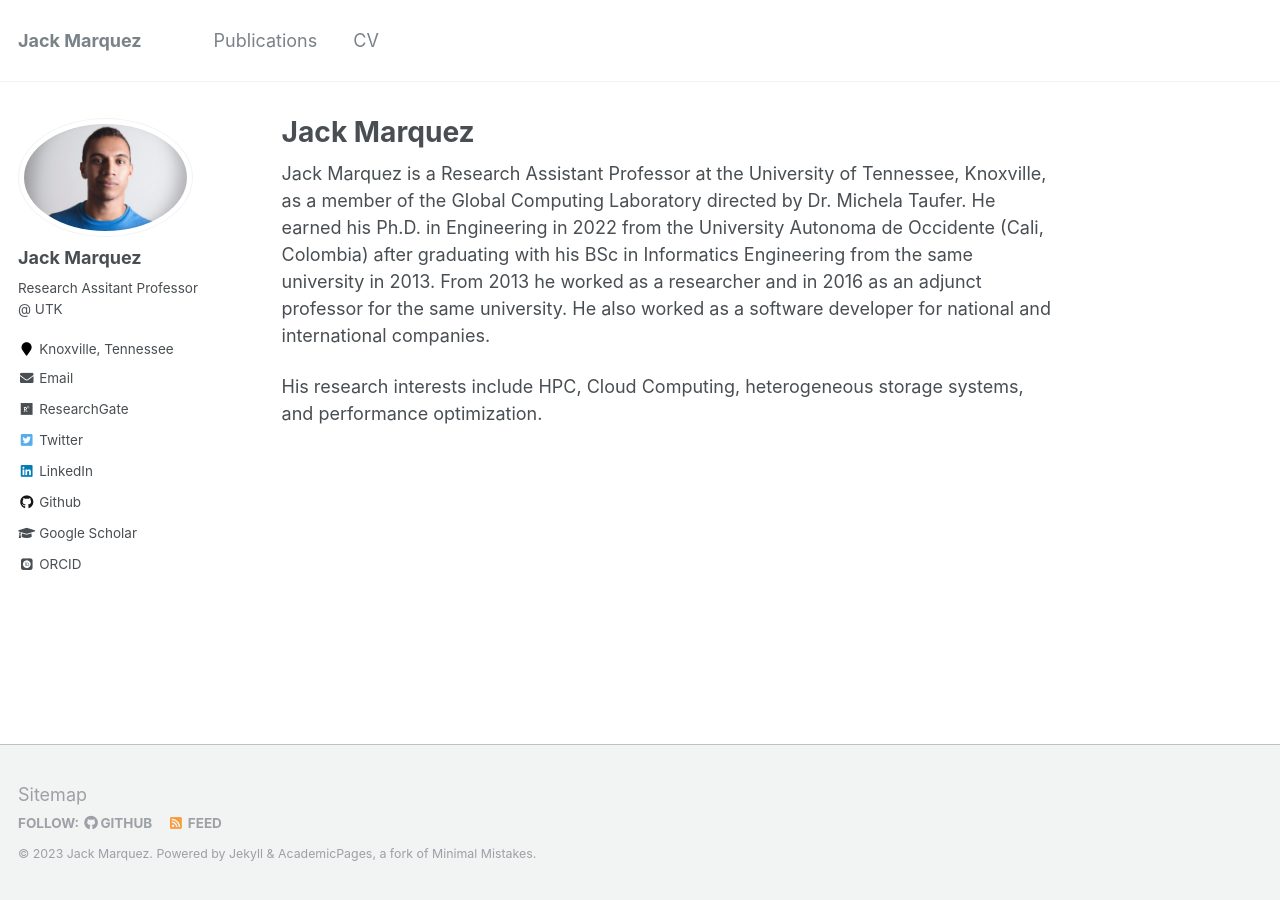
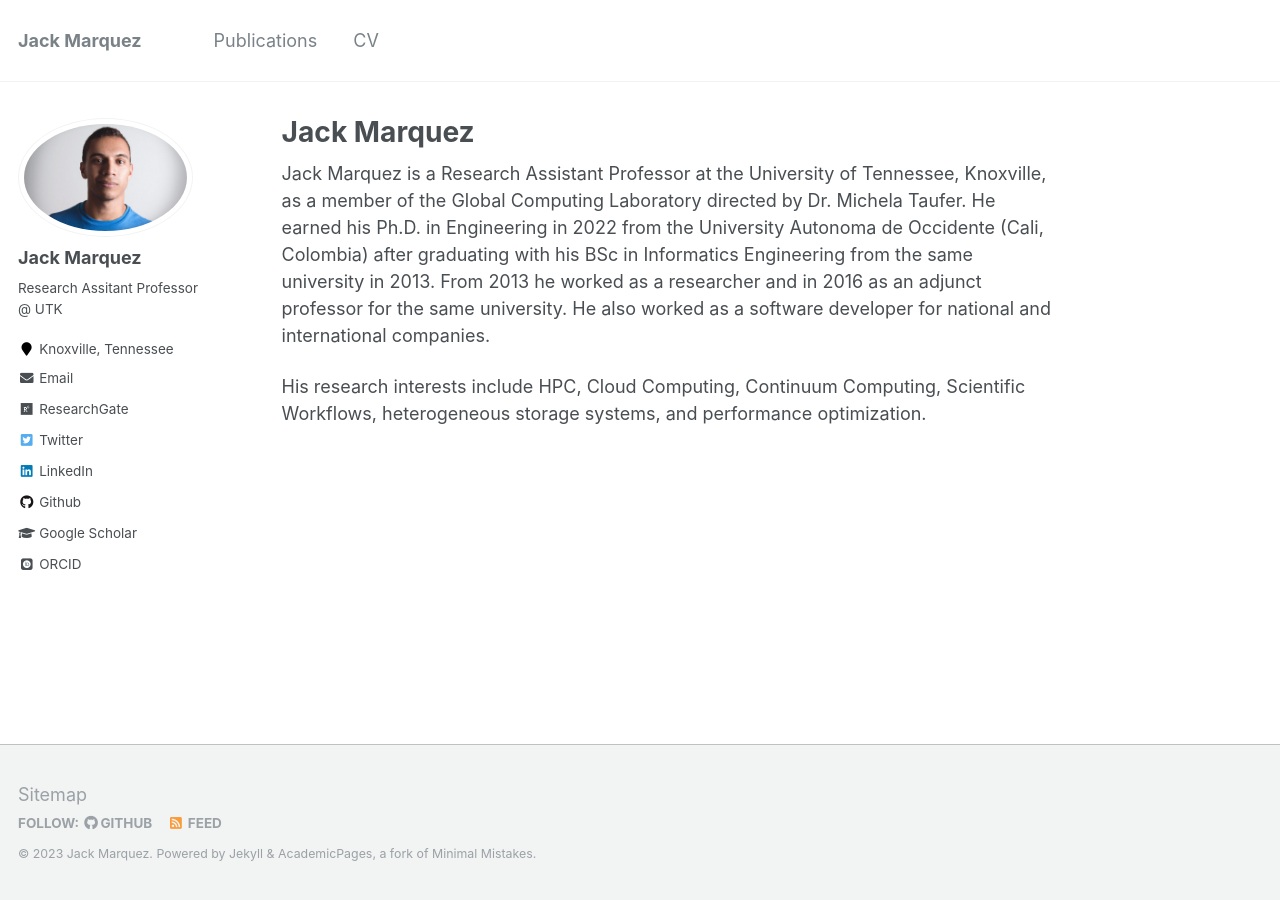
Before and after one commit to jackdmarquez/jackdmarquez.github.io, a Jekyll site: the page built from _pages/about.md, in a window 1280 px wide. Built offline with Jekyll 4.4.1, drawn with Linux system fonts in a browser that asks for light colours; some web fonts are replaced.

Commit message:
Updating research interests

```diff
--- a/_pages/about.md
+++ b/_pages/about.md
@@ -10,7 +10,7 @@ redirect_from:
 
 Jack Marquez is a Research Assistant Professor at the University of Tennessee, Knoxville, as a member of the Global Computing Laboratory directed by Dr. Michela Taufer. He earned his Ph.D. in Engineering in 2022 from the University Autonoma de Occidente (Cali, Colombia) after graduating with his BSc in Informatics Engineering from the same university in 2013. From 2013 he worked as a researcher and in 2016 as an adjunct professor for the same university. He also worked as a software developer for national and international companies.
 
-His research interests include HPC, Cloud Computing, heterogeneous storage systems, and performance optimization.
+His research interests include HPC, Cloud Computing, Continuum Computing, Scientific Workflows, heterogeneous storage systems, and performance optimization.
 
 
 <!-- This is the front page of a website that is powered by the [academicpages template](https://github.com/academicpages/academicpages.github.io) and hosted on GitHub pages. [GitHub pages](https://pages.github.com) is a free service in which websites are built and hosted from code and data stored in a GitHub repository, automatically updating when a new commit is made to the respository. This template was forked from the [Minimal Mistakes Jekyll Theme](https://mmistakes.github.io/minimal-mistakes/) created by Michael Rose, and then extended to support the kinds of content that academics have: publications, talks, teaching, a portfolio, blog posts, and a dynamically-generated CV. You can fork [this repository](https://github.com/academicpages/academicpages.github.io) right now, modify the configuration and markdown files, add your own PDFs and other content, and have your own site for free, with no ads! An older version of this template powers my own personal website at [stuartgeiger.com](http://stuartgeiger.com), which uses [this Github repository](https://github.com/staeiou/staeiou.github.io).
```
